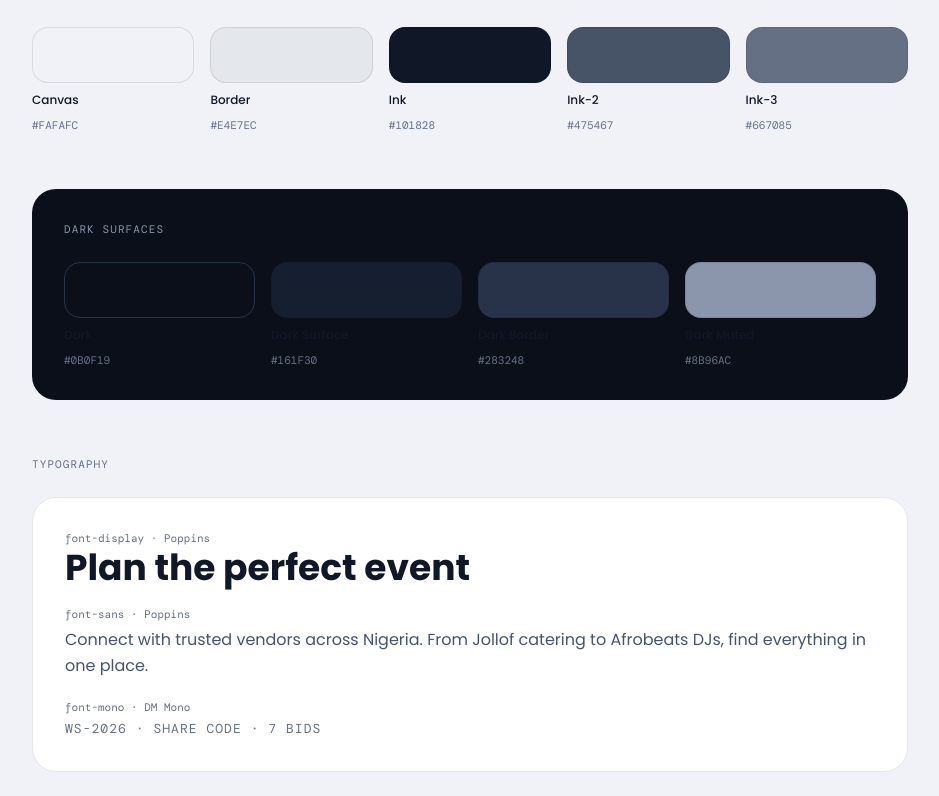
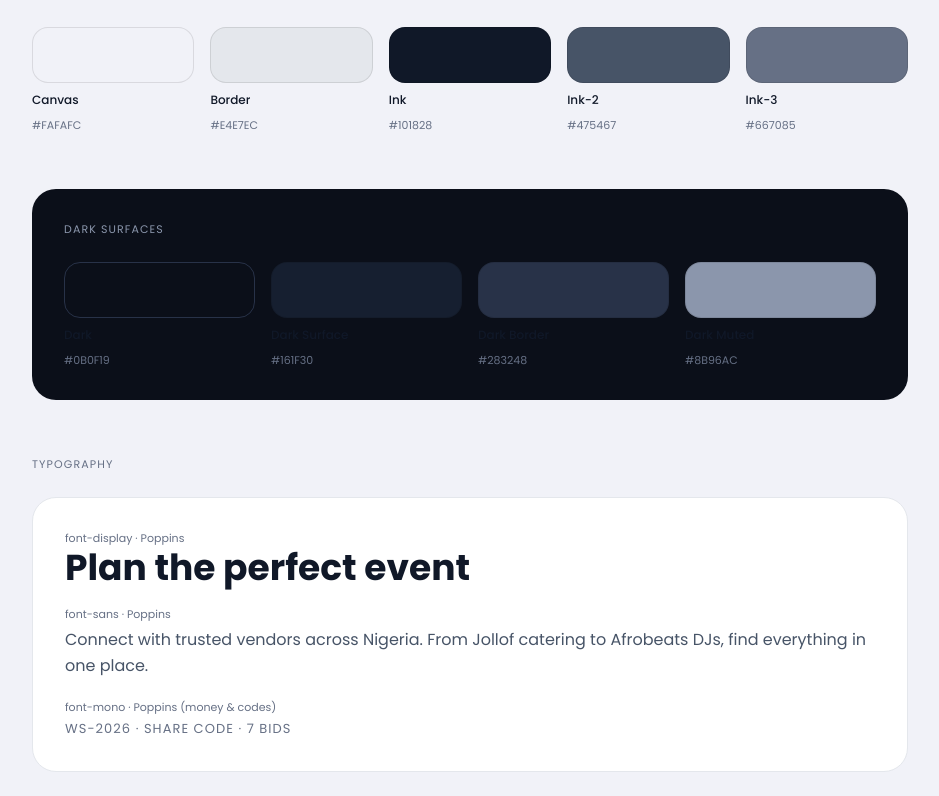
Before and after one commit to TM-Labs-Global/Confetti-frontend, a Next.js app: page /design-system in a window 1280 px wide. Shown: the part 444-1240 px from the top of the page, without its empty margins (170-1109 px from the left). Built offline with nearby package versions, Linux system fonts and the light colour scheme; no server answers.

Commit message:
feat: one global font - switch DM Mono (money/codes) to Poppins app-wide; drop the DM Mono font load

```diff
--- a/src/app/design-system/page.tsx
+++ b/src/app/design-system/page.tsx
@@ -115,7 +115,7 @@ export default function DesignSystemPage() {
               <p className="text-[16px] text-ink-2 leading-relaxed">Connect with trusted vendors across Nigeria. From Jollof catering to Afrobeats DJs, find everything in one place.</p>
             </div>
             <div>
-              <p className="text-[11px] font-mono text-ink-3 mb-1">font-mono · DM Mono</p>
+              <p className="text-[11px] font-mono text-ink-3 mb-1">font-mono · Poppins (money &amp; codes)</p>
               <p className="font-mono text-[13px] text-ink-3 uppercase tracking-[0.08em]">WS-2026 · SHARE CODE · 7 BIDS</p>
             </div>
           </div>
--- a/src/app/globals.css
+++ b/src/app/globals.css
@@ -41,7 +41,7 @@
   /* Fonts - resolved via next/font CSS vars injected on <html> */
   --font-sans: var(--font-b), ui-sans-serif, system-ui, sans-serif;
   --font-display: var(--font-d), sans-serif;
-  --font-mono: var(--font-m), ui-monospace, monospace;
+  --font-mono: var(--font-m), ui-sans-serif, system-ui, sans-serif;
 }
 
 @layer base {
--- a/src/app/layout.tsx
+++ b/src/app/layout.tsx
@@ -1,22 +1,14 @@
-import { Poppins, DM_Mono } from 'next/font/google'
+import { Poppins } from 'next/font/google'
 import { AuthProvider } from '@/features/auth/context/AuthContext'
 import './globals.css'
 
-// One warm, friendly family across the whole app (headings + body). Poppins
-// reads engaging and approachable, not "backend". Heavier weights carry the
-// headings/stat values; lighter weights carry body copy.
+// One global font across the entire app - display, body AND money/codes.
+// Poppins reads engaging and approachable, not "backend". Weight carries the
+// hierarchy: heavier for headings/stat values, lighter for body copy.
 const poppins = Poppins({
   subsets: ['latin'],
   variable: '--font-poppins',
   weight: ['400', '500', '600', '700', '800'],
-  display: 'swap',
-})
-
-// Money / codes only. Unchanged - the right call for tabular figures.
-const dmMono = DM_Mono({
-  subsets: ['latin'],
-  variable: '--font-mono-family',
-  weight: ['400', '500'],
   display: 'swap',
 })
 
@@ -36,7 +28,7 @@ export default function RootLayout({ children }: { children: React.ReactNode })
     // suppressHydrationWarning: browser extensions (Grammarly, dark-mode tools,
     // wallets, etc.) commonly inject attributes onto <html>/<body> before React
     // hydrates, which otherwise trips a hydration attribute-mismatch warning.
-    <html lang="en" suppressHydrationWarning className={`${poppins.variable} ${dmMono.variable}`}>
+    <html lang="en" suppressHydrationWarning className={poppins.variable}>
       <body suppressHydrationWarning>
         <AuthProvider>{children}</AuthProvider>
       </body>
--- a/src/shared/styles/tokens.css
+++ b/src/shared/styles/tokens.css
@@ -32,12 +32,13 @@
   --grad-brand: linear-gradient(103deg, var(--primary) 0%, var(--sky) 42%, var(--violet) 100%);
   --grad-warm:  linear-gradient(103deg, var(--gold) 0%, var(--coral) 55%, var(--pink) 100%);
 
-  /* Fonts - resolved from the next/font CSS variables set on <html> in
-     layout.tsx (with literal fallbacks). Everything reads var(--font-d/-b/-m).
-     Poppins is used for both display and body; DM Mono stays for money/codes. */
+  /* One global font: Poppins for display, body AND mono (money/codes). All
+     three tokens resolve to the single next/font Poppins var set on <html> in
+     layout.tsx; weight (via font-bold/medium utilities) carries the hierarchy.
+     The three tokens are kept distinct only so a future split stays a one-liner. */
   --font-d:   var(--font-poppins), 'Poppins', ui-sans-serif, system-ui, sans-serif;
   --font-b:   var(--font-poppins), 'Poppins', ui-sans-serif, system-ui, sans-serif;
-  --font-m:   var(--font-mono-family), 'DM Mono', ui-monospace, monospace;
+  --font-m:   var(--font-poppins), 'Poppins', ui-sans-serif, system-ui, sans-serif;
 
   /* Spacing - 8pt grid */
   --space-xs:   4px;
```
